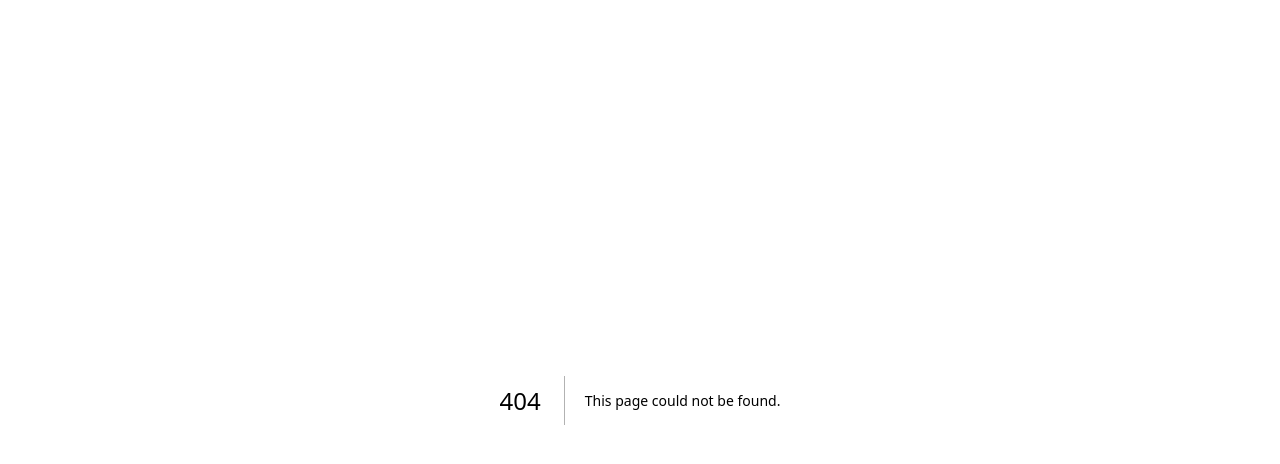
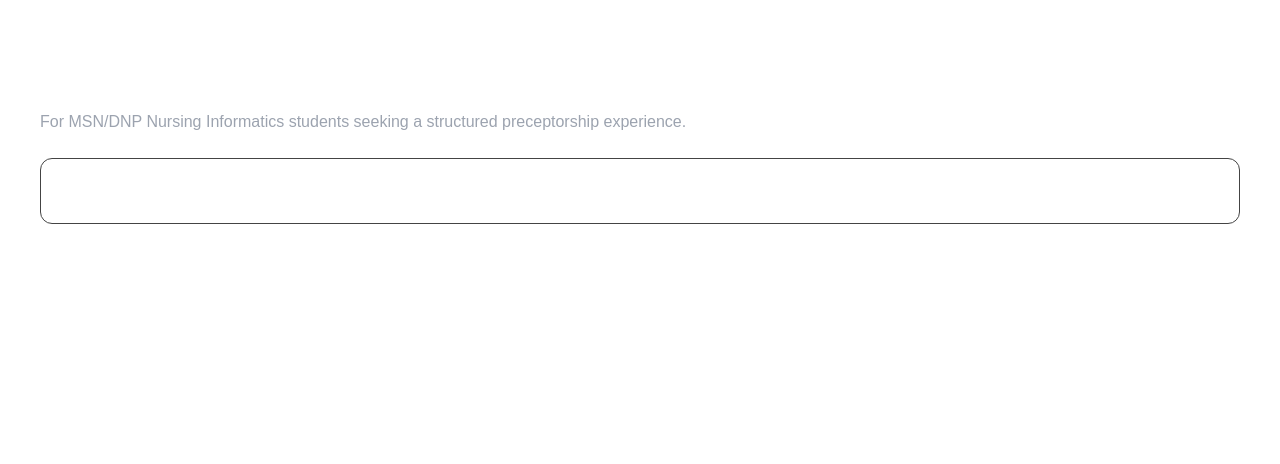
Before and after one commit to bamao33-hub/nursebridge-web, a Next.js app: page /preceptorship in a window 1280 px wide. Before the commit this address had no page. Shown: the top 464 px of the page. Built offline with nearby package versions, Linux system fonts and the light colour scheme.

Commit message:
Create page.tsx

```diff
--- /dev/null
+++ b/app/preceptorship/page.tsx
@@ -0,0 +1,14 @@
+export default function PreceptorshipPage() {
+  return (
+    <main style={{ padding: 40, fontFamily: "Arial, sans-serif", color: "white" }}>
+      <h1 style={{ fontSize: 40, marginBottom: 10 }}>Preceptorship Inquiry</h1>
+      <p style={{ color: "#9ca3af", marginTop: 0 }}>
+        For MSN/DNP Nursing Informatics students seeking a structured preceptorship experience.
+      </p>
+
+      <div style={{ border: "1px solid #444", borderRadius: 12, padding: 20, marginTop: 24 }}>
+        <p><strong>Email:</strong> info@nursebridgeconsulting.com</p>
+      </div>
+    </main>
+  );
+}
```
